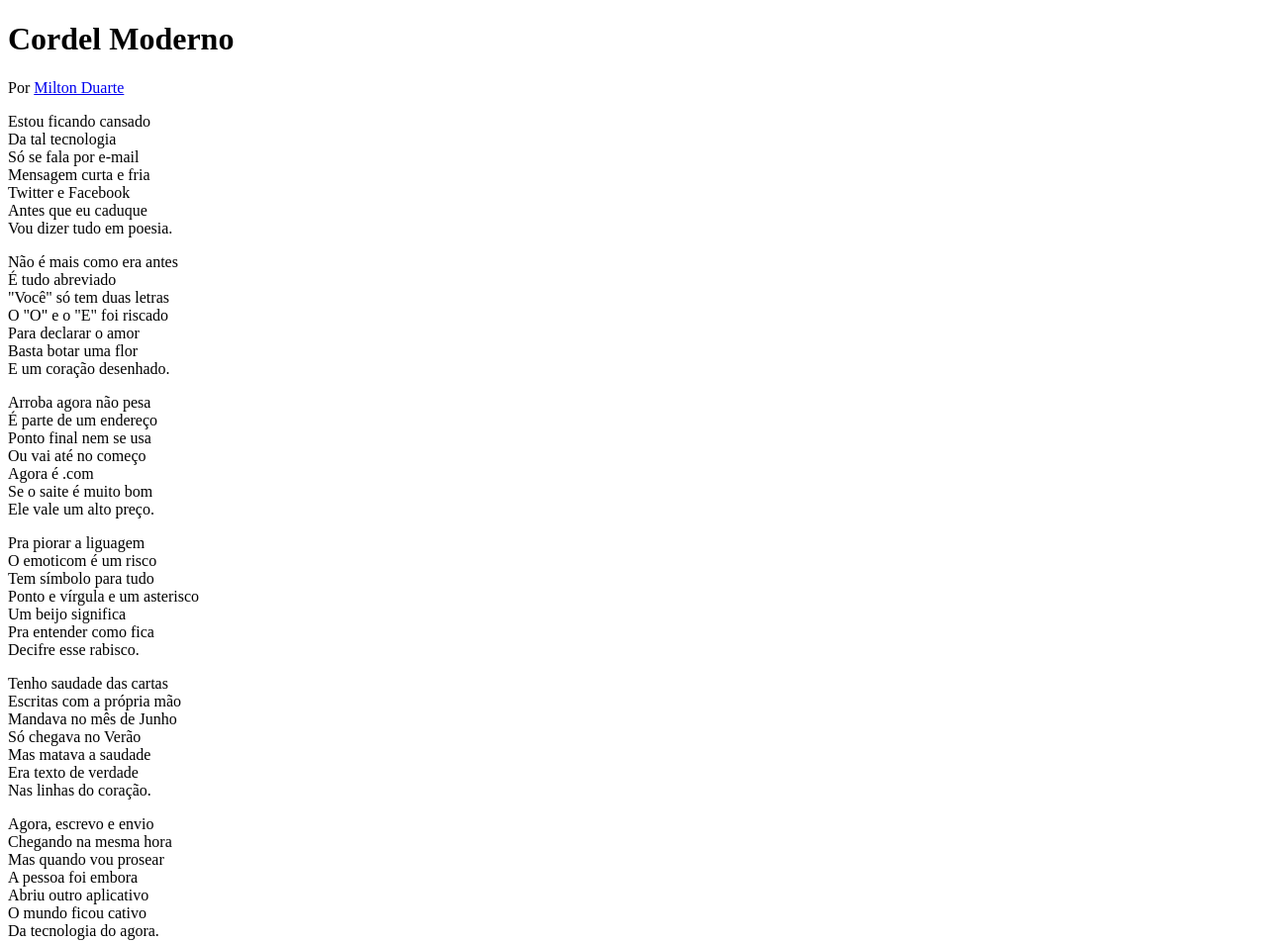
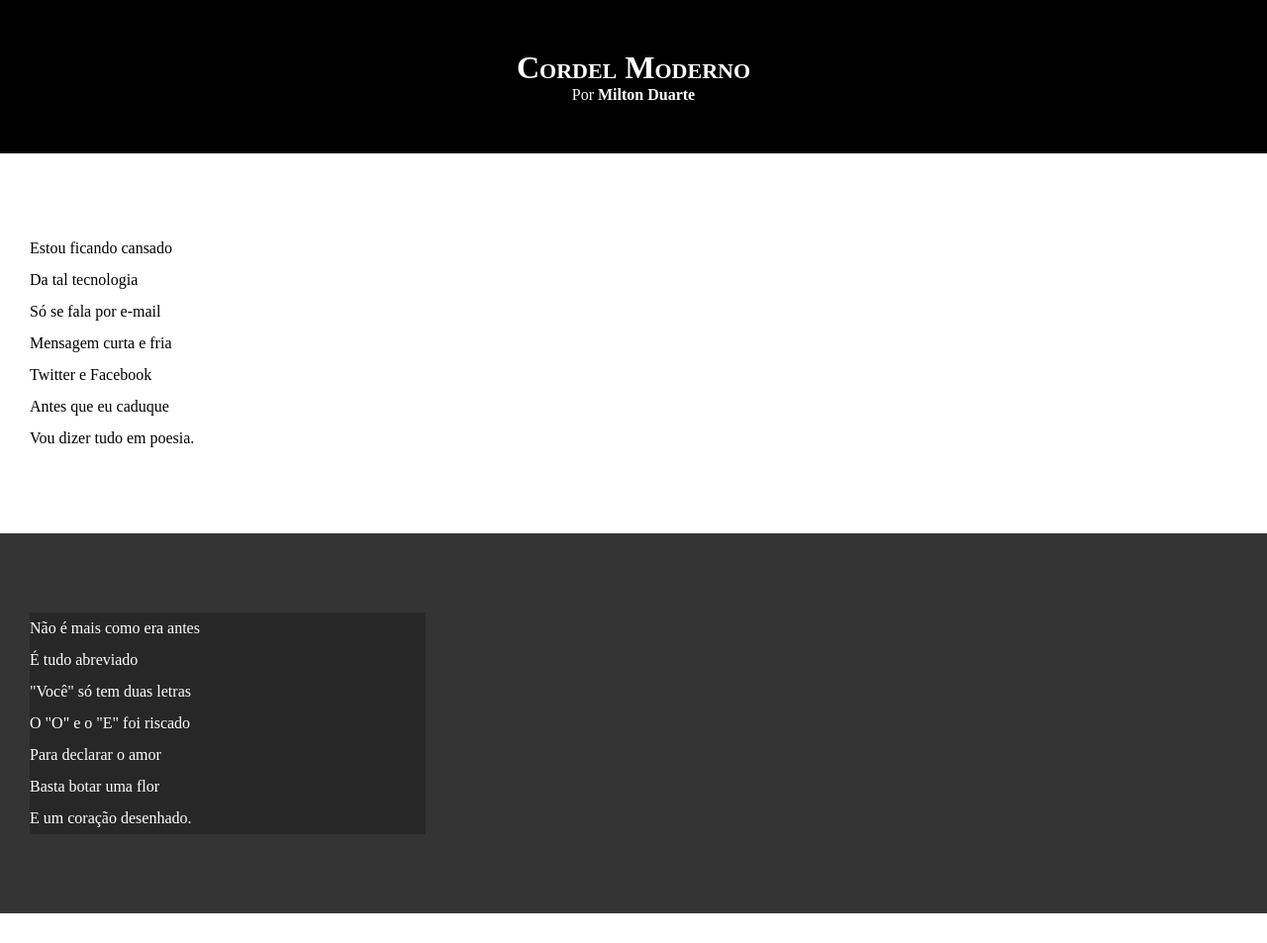
Before and after one commit to VitorFeerreira/html-css, a plain HTML site: page desafios/desafio12/index.html in a window 1280 px wide. Shown: the top 953 px of the page at 99% size. Drawn offline with Linux system fonts and the light colour scheme.

Commit message:
atualizei estilos do texto

```diff
--- a/desafios/desafio12/estilo/style.css
+++ b/desafios/desafio12/estilo/style.css
@@ -1 +1,69 @@
 @charset "UTF-8";
+
+*{
+    margin: 0px;
+    padding: 0px;
+}
+html,body{
+    min-height: 100vh;
+    background-color: darkgray;
+}
+
+header{
+    background-color: black;
+    color: white;
+    text-align: center;
+}
+
+header > h1{
+    padding-top: 50px;
+    /* text-transform: uppercase;
+    colocar todas letra maiuscula */
+    font-variant: small-caps;
+}
+
+header > p{
+    padding-bottom: 50px;
+}
+
+header a, footer a{
+    color: white;
+    text-decoration: none;
+    font-weight: bolder;
+}
+
+header a:hover, footer a:hover{
+    text-decoration: underline;
+}
+
+section{
+    padding-top: 10vh;
+    padding-bottom: 10vh;
+    line-height: 2em;
+    padding-left: 30px;
+}
+
+section.normal{
+    background-color: white;
+    color: black;
+}
+
+section.imagem{
+    background-color: rgb(53, 52, 52);
+    color: white;
+}
+
+section.imagem > p{
+    width: 400px;
+    background-color: rgba(0, 0, 0, 0.247);
+}
+
+
+
+
+footer{
+    background-color: black;
+    color: white;
+    text-align: center;
+    padding: 10px;
+}
--- a/desafios/desafio12/index.html
+++ b/desafios/desafio12/index.html
@@ -14,7 +14,7 @@
         </p>
     </header>
 
-    <section>
+    <section class="normal">
         <p>
             Estou ficando cansado <br>
             Da tal tecnologia   <br>
@@ -26,7 +26,7 @@
         </p>
     </section>
 
-    <section>
+    <section class="imagem">
         <p>
             Não é mais como era antes <br>
             É tudo abreviado <br>
@@ -38,7 +38,7 @@
         </p>
     </section>
 
-    <section>
+    <section class="normal">
         <p>
             Arroba agora não pesa <br>
             É parte de um endereço <br>
@@ -60,7 +60,7 @@
         </p>
     </section>
 
-    <section>
+    <section class="imagem">
         <p>
             Tenho saudade das cartas <br>
             Escritas com a própria mão <br>
@@ -72,7 +72,7 @@
         </p>
     </section>
 
-    <section>
+    <section class="normal">
         <p>
             Agora, escrevo e envio <br>
             Chegando na mesma hora <br>
```
